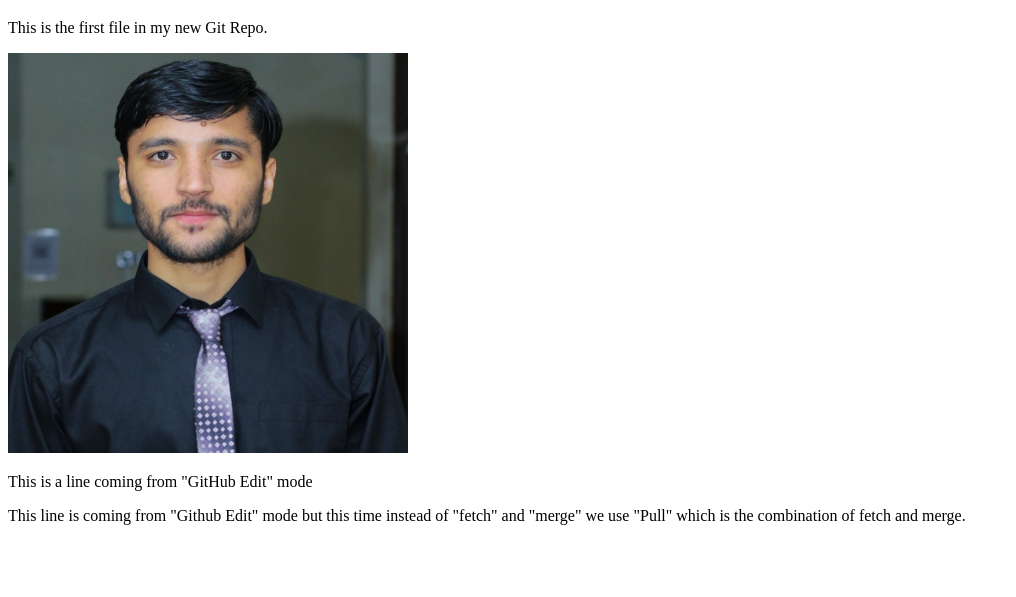
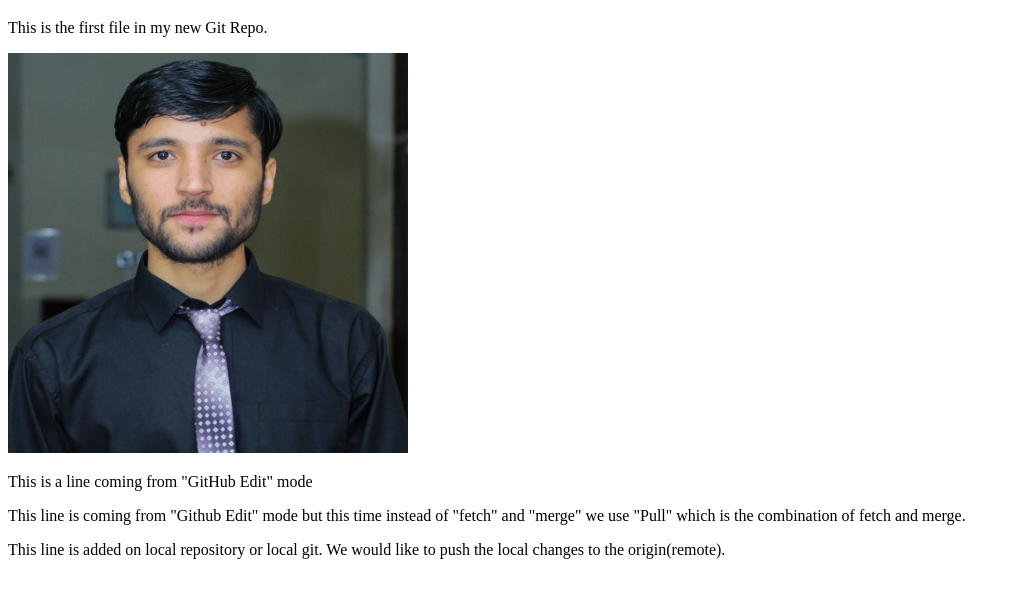
Before and after one commit to BakhtMuhammad/BijuGitHub, a plain HTML site: page index.html in a window 1280 px wide. Shown: the part 61-658 px from the top of the page, without its empty margins (0-1016 px from the left). Drawn offline with Linux system fonts and the light colour scheme.

Commit message:
A line added in local index.html

```diff
--- a/index.html
+++ b/index.html
@@ -11,5 +11,6 @@
 <p>This is a line coming from "GitHub Edit" mode</p>
 <p>This line is coming from "Github Edit" mode but this time instead of "fetch" and "merge" we use "Pull" which is
 the combination of fetch and merge.</p>
+<p>This line is added on local repository or local git. We would like to push the local changes to the origin(remote).</p>
 </body>
 </html>
```
